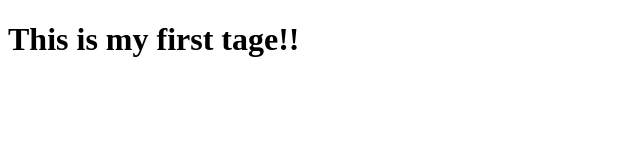
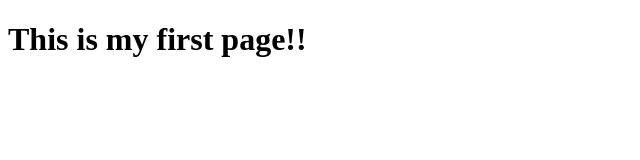
Before and after one commit to alpha-betrayer/www, a plain HTML site: page dist/index.html in a window 1280 px wide. Shown: the full height of the page, 0-640 px from the left. Drawn offline with Linux system fonts and the light colour scheme.

Commit message:
Update index.html

```diff
--- a/dist/index.html
+++ b/dist/index.html
@@ -4,6 +4,6 @@
 	<title>MY first webpage</title>
 </head>
 <body>
-	<h1>This is my first tage!!</h1>
+	<h1>This is my first page!!</h1>
 </body>
 </html>
```
